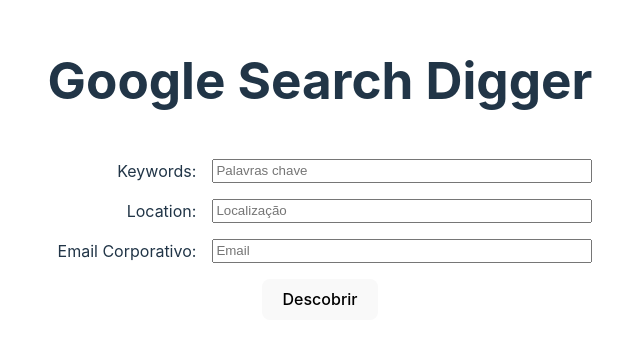
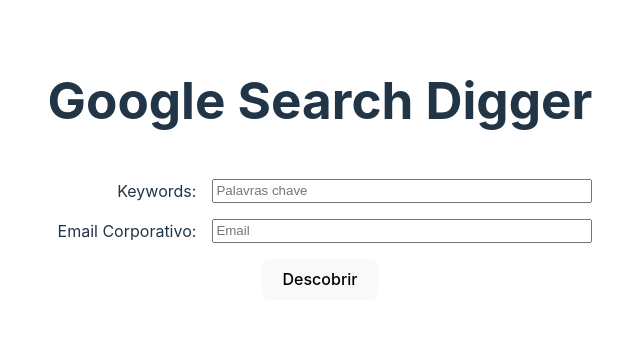
Before and after one commit to whalyf/frontend-search-bot, a React (Vite) app: page / in a window 1280 px wide. Shown: the part 231-574 px from the top of the page, without its empty margins (320-960 px from the left). Built offline with nearby package versions, Linux system fonts and the light colour scheme.

Commit message:
remove some fields(location, frequency) not used

```diff
--- a/package.json
+++ b/package.json
@@ -13,6 +13,7 @@
     "axios": "^1.6.5",
     "react": "^18.2.0",
     "react-dom": "^18.2.0",
+    "react-toastify": "^10.0.5",
     "uuid": "^9.0.1"
   },
   "devDependencies": {
--- a/src/App.tsx
+++ b/src/App.tsx
@@ -1,32 +1,31 @@
 import axios from 'axios';
 import { useState } from 'react';
+import { ToastContainer, toast } from 'react-toastify';
 import { v4 as uuidv4 } from 'uuid';
 import './App.css';
 
 function App() {
-  const [searchParams, setSearchParams] = useState({
-    location: 'Localização',
-    frequency: 'daily',
+  const [searchParams, setSearchParams] = useState<{email: string, keywords:string}>({
     email: '',
     keywords: 'Palavras chave',
   });
 
 
-
-
   const handleProcess = async () => {
-    console.log(searchParams)
     try {
       const response = await axios.post('http://localhost:8080/process', {...searchParams, searchId: uuidv4()});
-      console.log(response);
-      // alert(response.data.message)
+      if(response.status === 200) {
+        toast.success('Obrigado, o diagnóstico será processado e enviado por email')
+      }
     } catch (error) {
-      console.error('Error during search:', error);
+      console.error('Error at search:', error);
     }
   };
 
 
   return (
+    <>
+      <ToastContainer />
       <main>
         <h1>Google Search Digger</h1>
 
@@ -39,26 +38,6 @@ function App() {
           />
         </div>
 
-      <div className='location-section'>
-        <label>Location:</label>
-        <input
-          type="text"
-          placeholder="Localização"
-          onChange={(e) => setSearchParams({ ...searchParams, location: e.target.value })}
-        />
-      </div>
-
-      {/* <div className='frequency'>
-        <label>Frequency:</label>
-        <select
-          value={searchParams.frequency}
-          onChange={(e) => setSearchParams({ ...searchParams, frequency: e.target.value })}
-        >
-          <option value="daily">Daily</option>
-          <option value="weekly">Weekly</option>
-        </select>
-      </div> */}
-
         <div className='email-section'>
           <label>Email Corporativo:</label>
           <input
@@ -70,6 +49,8 @@ function App() {
 
         <button onClick={handleProcess}>Descobrir</button>
       </main>
+    </>
+
   );
 }
 
```
Also changed, not shown: src/main.tsx (+5 -4 lines), 1 other file (tests, documents, lock files or other folders). Lines whose indentation alone changed are shown as unchanged.
